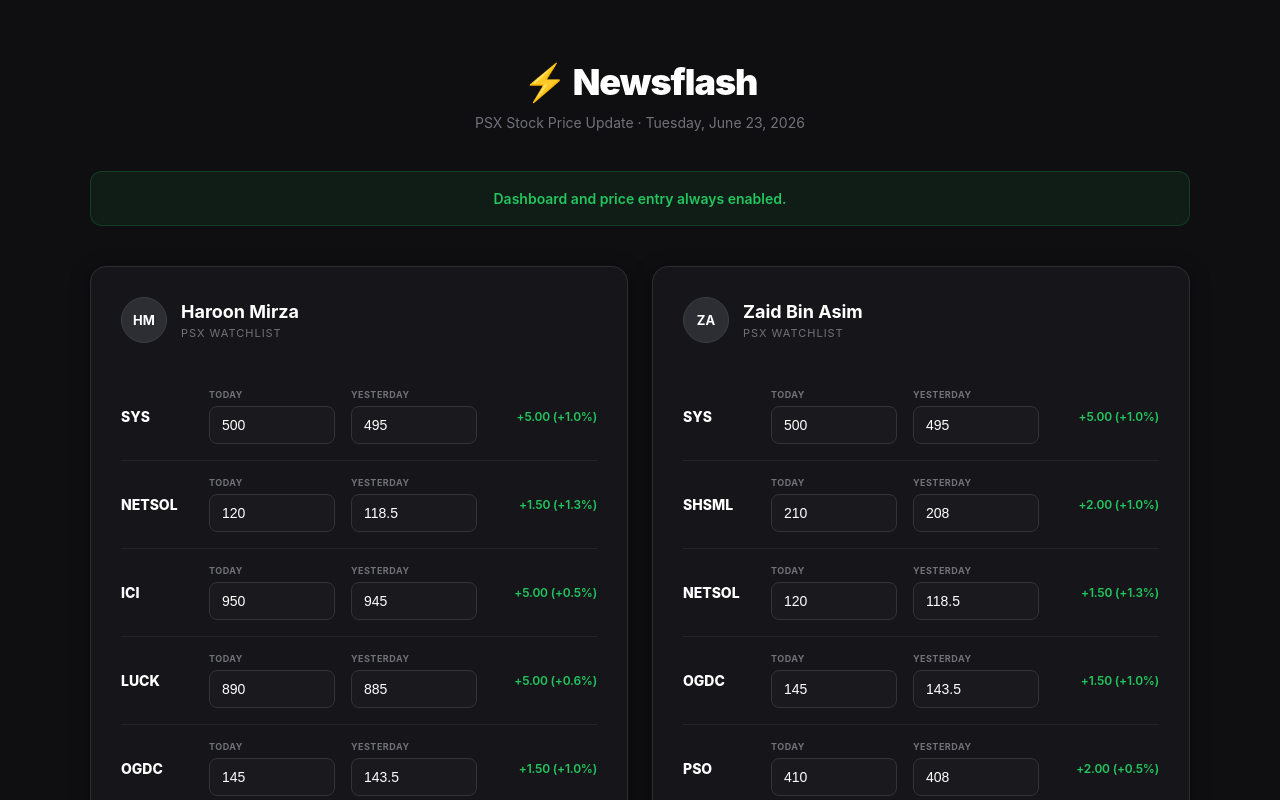
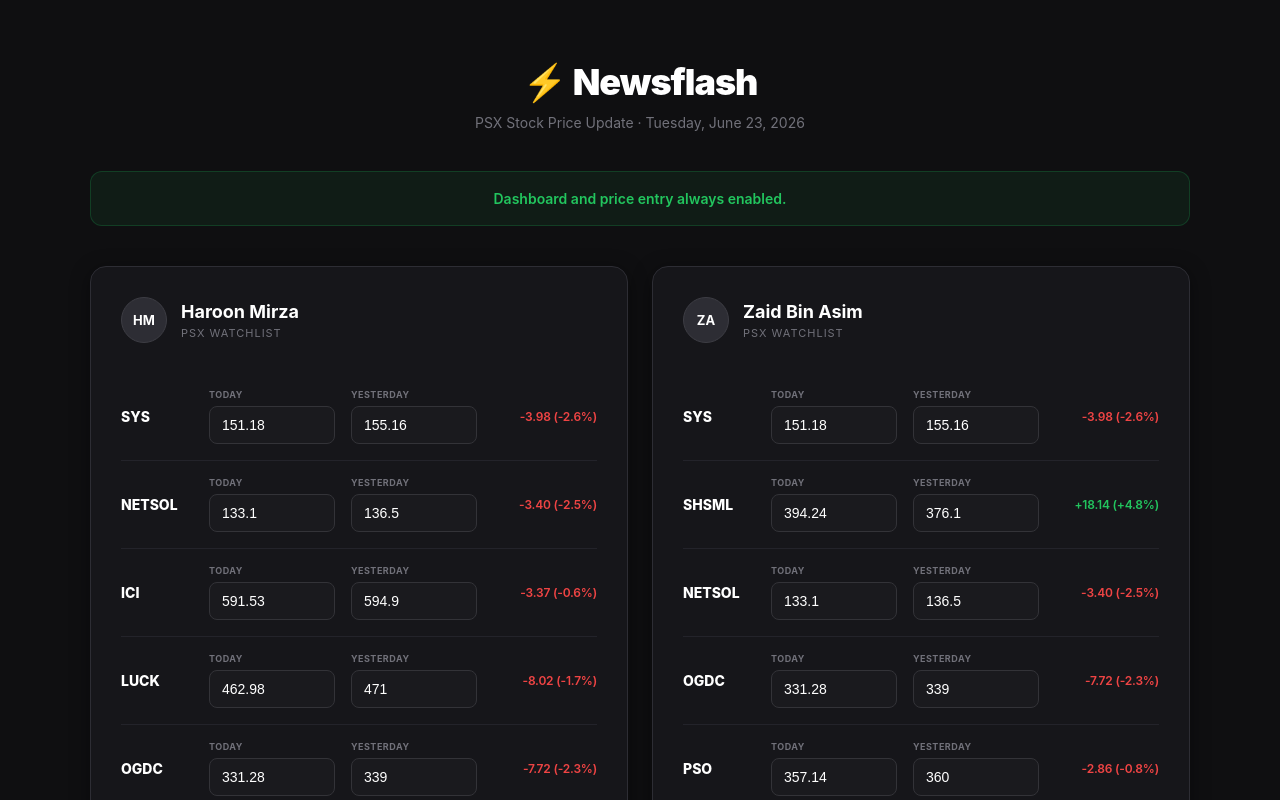
Before and after one commit to HaroonMirza02/nf-auto, a React (Vite) app in the folder frontend/: page / in a window 1280 px wide. Shown: the top 800 px of the page. Built offline with nearby package versions, Linux system fonts and the light colour scheme.

Commit message:
PSX default data added

```diff
--- a/frontend/src/App.jsx
+++ b/frontend/src/App.jsx
@@ -1,6 +1,5 @@
 import React, { useState, useEffect } from 'react';
 import UserCard from './components/UserCard';
-import CountdownTimer from './components/CountdownTimer';
 import './index.css';
 
 const USERS = [
@@ -8,44 +7,44 @@
         id: 'haroon',
         name: 'Haroon Mirza',
         psx_stocks: [
-            { ticker: 'SYS', current_price: 500.00, prev_price: 495.00 },
-            { ticker: 'NETSOL', current_price: 120.00, prev_price: 118.50 },
-            { ticker: 'ICI', current_price: 950.00, prev_price: 945.00 },
-            { ticker: 'LUCK', current_price: 890.00, prev_price: 885.00 },
-            { ticker: 'OGDC', current_price: 145.00, prev_price: 143.50 }
+            { ticker: 'SYS', current_price: 151.18, prev_price: 155.16 },
+            { ticker: 'NETSOL', current_price: 133.10, prev_price: 136.50 },
+            { ticker: 'ICI', current_price: 591.53, prev_price: 594.90 },
+            { ticker: 'LUCK', current_price: 462.98, prev_price: 471.00 },
+            { ticker: 'OGDC', current_price: 331.28, prev_price: 339.00 }
         ]
     },
     {
         id: 'zaid',
         name: 'Zaid Bin Asim',
         psx_stocks: [
-            { ticker: 'SYS', current_price: 500.00, prev_price: 495.00 },
-            { ticker: 'SHSML', current_price: 210.00, prev_price: 208.00 },
-            { ticker: 'NETSOL', current_price: 120.00, prev_price: 118.50 },
-            { ticker: 'OGDC', current_price: 145.00, prev_price: 143.50 },
-            { ticker: 'PSO', current_price: 410.00, prev_price: 408.00 }
+            { ticker: 'SYS', current_price: 151.18, prev_price: 155.16 },
+            { ticker: 'SHSML', current_price: 394.24, prev_price: 376.10 },
+            { ticker: 'NETSOL', current_price: 133.10, prev_price: 136.50 },
+            { ticker: 'OGDC', current_price: 331.28, prev_price: 339.00 },
+            { ticker: 'PSO', current_price: 357.14, prev_price: 360.00 }
         ]
     },
     {
         id: 'hassan',
         name: 'M. Hassan',
         psx_stocks: [
-            { ticker: 'SYS', current_price: 500.00, prev_price: 495.00 },
-            { ticker: 'PTC', current_price: 18.50, prev_price: 18.20 },
-            { ticker: 'OCTOPUS', current_price: 55.00, prev_price: 54.00 },
-            { ticker: 'TRG', current_price: 95.00, prev_price: 93.50 },
-            { ticker: 'AVN', current_price: 68.00, prev_price: 67.00 }
+            { ticker: 'SYS', current_price: 151.18, prev_price: 155.16 },
+            { ticker: 'PTC', current_price: 65.58, prev_price: 66.88 },
+            { ticker: 'OCTOPUS', current_price: 38.26, prev_price: 34.89 },
+            { ticker: 'TRG', current_price: 66.68, prev_price: 70.20 },
+            { ticker: 'AVN', current_price: 38.39, prev_price: 35.00 }
         ]
     },
     {
         id: 'ibrahim',
         name: 'Ibrahim Malik',
         psx_stocks: [
-            { ticker: 'SYS', current_price: 500.00, prev_price: 495.00 },
-            { ticker: 'PTC', current_price: 18.50, prev_price: 18.20 },
-            { ticker: 'OCTOPUS', current_price: 55.00, prev_price: 54.00 },
-            { ticker: 'TRG', current_price: 95.00, prev_price: 93.50 },
-            { ticker: 'AVN', current_price: 68.00, prev_price: 67.00 }
+            { ticker: 'SYS', current_price: 151.18, prev_price: 155.16 },
+            { ticker: 'PTC', current_price: 65.58, prev_price: 66.88 },
+            { ticker: 'OCTOPUS', current_price: 38.26, prev_price: 34.89 },
+            { ticker: 'TRG', current_price: 66.68, prev_price: 70.20 },
+            { ticker: 'AVN', current_price: 38.39, prev_price: 35.00 }
         ]
     }
 ];
@@ -54,50 +53,8 @@
     const [psxPrices, setPsxPrices] = useState(
         Object.fromEntries(USERS.map(u => [u.id, u.psx_stocks.map(s => ({ ...s }))]))
     );
-    const [windowState, setWindowState] = useState('closed');
-    const [countdown, setCountdown] = useState('');
-    const [isUrgent, setIsUrgent] = useState(false);
     const [isSaving, setIsSaving] = useState({});
     const [saveStatus, setSaveStatus] = useState({});
-
-    useEffect(() => {
-        const tick = () => {
-            const now = new Date();
-            const utc = now.getTime() + (now.getTimezoneOffset() * 60000);
-            const pkt = new Date(utc + (3600000 * 5));
-
-            const day = pkt.getDay();
-            const hours = pkt.getHours();
-            const mins = pkt.getMinutes();
-            const totalMins = (hours * 60) + mins;
-
-            if (day === 0) {
-                setWindowState('sunday');
-                return;
-            }
-
-            const openTime = 8 * 60;
-            const closeTime = 10 * 60;
-
-            if (totalMins < openTime) {
-                setWindowState('before');
-            } else if (totalMins >= closeTime) {
-                setWindowState('closed');
-            } else {
-                setWindowState('open');
-                const remaining = closeTime - totalMins;
-                const h = Math.floor(remaining / 60);
-                const m = remaining % 60;
-                const s = 59 - pkt.getSeconds();
-                setCountdown(`${h}h ${m}m ${s}s`);
-                setIsUrgent(remaining < 15);
-            }
-        };
-
-        const timer = setInterval(tick, 1000);
-        tick();
-        return () => clearInterval(timer);
-    }, []);
 
     const handlePriceChange = (userId, ticker, field, value) => {
         setPsxPrices(prev => ({
@@ -163,16 +120,6 @@
         }
     };
 
-    const getStatusText = () => {
-        switch (windowState) {
-            case 'open': return 'Entry open — closes at 10:00 AM PKT';
-            case 'before': return 'Entry opens at 8:00 AM PKT';
-            case 'closed': return "Today's digest sent. Opens tomorrow at 8:00 AM.";
-            case 'sunday': return 'No digest on Sundays. Opens Monday at 8:00 AM.';
-            default: return '';
-        }
-    };
-
     return (
         <div className="app-container">
             <header className="header">
@@ -180,7 +127,7 @@
                 <p>PSX Stock Price Update &middot; {new Date().toLocaleDateString('en-US', { weekday: 'long', year: 'numeric', month: 'long', day: 'numeric' })}</p>
             </header>
 
-            <div className={`status-banner status-open`}>
+            <div className="status-banner status-open">
                 Dashboard and price entry always enabled.
             </div>
 
```
Also changed, not shown: 1 other file (tests, documents, lock files or other folders).
